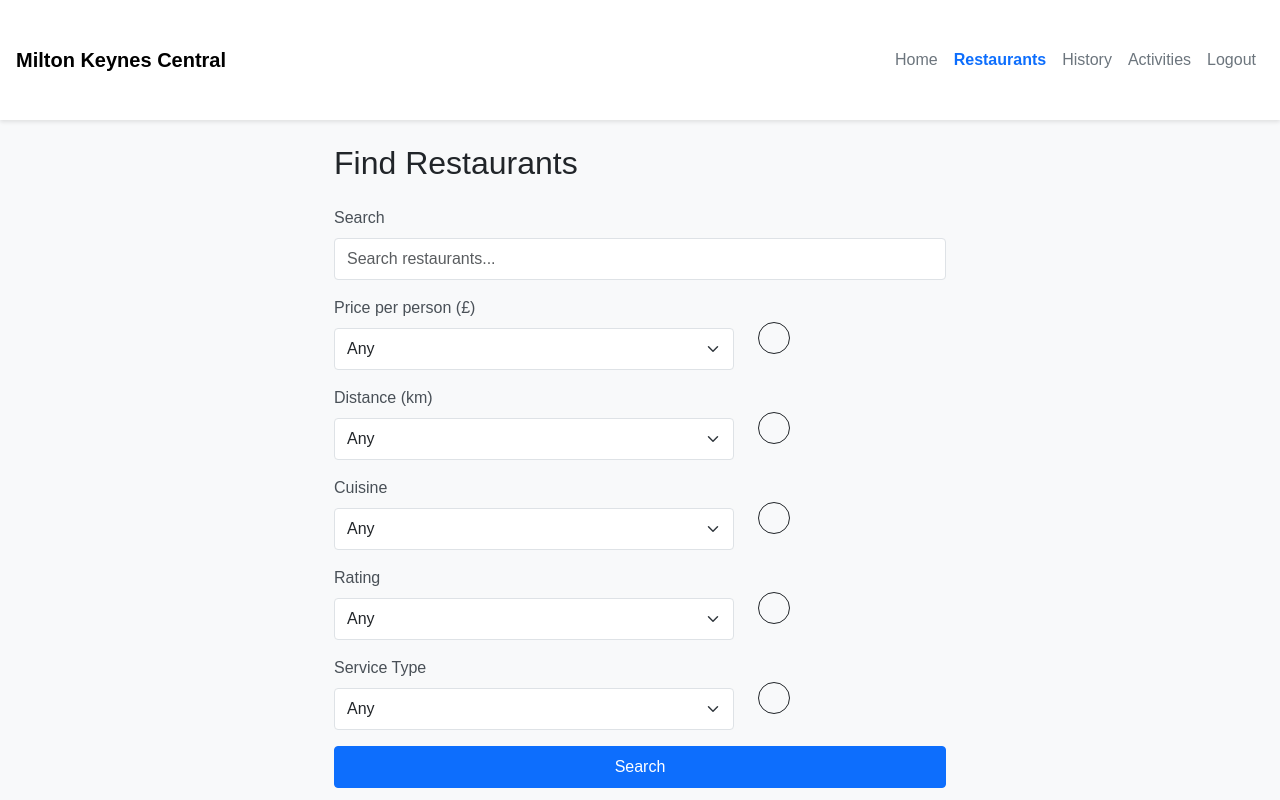
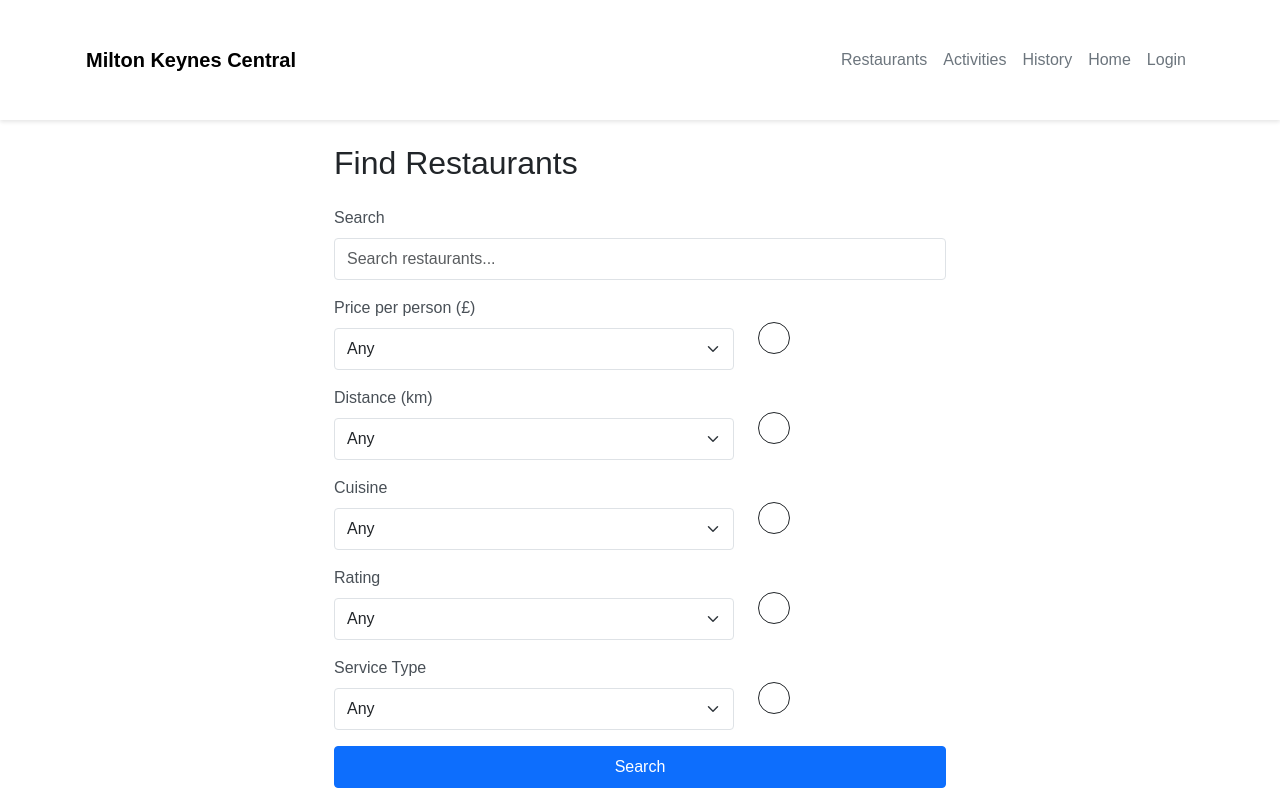
Before and after one commit to CharSmit/ui, a plain HTML site: page restaurants.html in a window 1280 px wide. Shown: the top 800 px of the page. Drawn offline with nearby package versions, Linux system fonts and the light colour scheme.

Commit message:
made ui consistent

```diff
--- a/restaurants.html
+++ b/restaurants.html
@@ -7,20 +7,30 @@
     <link href="https://cdn.jsdelivr.net/npm/bootstrap@5.3.3/dist/css/bootstrap.min.css" rel="stylesheet">
     <link rel="stylesheet" href="styles.css">
 </head>
-<body>
+<body class="bg-gradient">
     <nav class="navbar navbar-expand-lg navbar-light bg-white shadow-sm">
-    <div class="container-fluid">
+        <div class="container">
             <a class="navbar-brand" href="index.html">Milton Keynes Central</a>
             <button class="navbar-toggler" type="button" data-bs-toggle="collapse" data-bs-target="#navbarNav">
                 <span class="navbar-toggler-icon"></span>
             </button>
             <div class="collapse navbar-collapse" id="navbarNav">
                 <ul class="navbar-nav ms-auto">
-                <li class="nav-item"><a class="nav-link" href="index.html">Home</a></li>
-                <li class="nav-item"><a class="nav-link active fw-bold" href="restaurants.html">Restaurants</a></li>
-                <li class="nav-item"><a class="nav-link" href="history.html">History</a></li>
-                <li class="nav-item"><a class="nav-link" href="activities.html">Activities</a></li>
-                <li class="nav-item"><a class="nav-link" href="#" id="logoutLink">Logout</a></li>
+                    <li class="nav-item">
+                        <a class="nav-link" href="restaurants.html">Restaurants</a>
+                    </li>
+                    <li class="nav-item">
+                        <a class="nav-link" href="activities.html">Activities</a>
+                    </li>
+                    <li class="nav-item">
+                        <a class="nav-link" href="history.html">History</a>
+                    </li>
+                    <li class="nav-item">
+                        <a class="nav-link" href="index.html">Home</a>
+                    </li>
+                    <li class="nav-item">
+                        <a class="nav-link" href="login.html" id="authLink">Login</a>
+                    </li>
                 </ul>
             </div>
         </div>
```
Also changed, not shown: activities.html (+17 -6 lines), articles.html (+17 -6 lines), booking.html (+17 -6 lines), history.html (+17 -6 lines), landmarks.html (+17 -6 lines), login.html (+9 -0 lines), payment.html (+17 -6 lines), restaurant-results.html (+17 -7 lines). Lines whose indentation alone changed are shown as unchanged.
